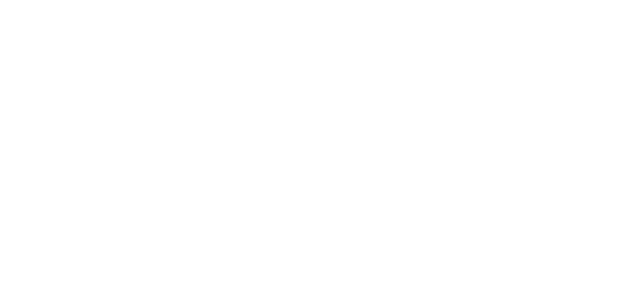
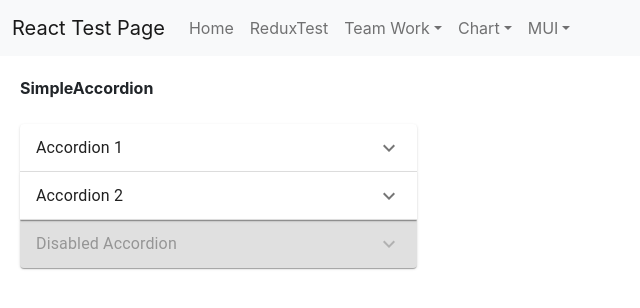
Before and after one commit to jinseok1306/React-Test, a React (Create React App) app in the folder ReactProject/client_app/: page /MUI/AccordionPage in a window 1280 px wide. Before the commit this address had no page. Shown: the top 308 px of the page, without its empty margins (0-640 px from the left). Built offline with nearby package versions, Linux system fonts and the light colour scheme.

Commit message:
MUI SimpleAccordion 테스트 완료

```diff
--- a/ReactProject/client_app/src/App.tsx
+++ b/ReactProject/client_app/src/App.tsx
@@ -46,6 +46,7 @@ function App() {
                   <Route path="/MUI/ProgressPage" element={<Page.ProgressPage />} />
                   <Route path="/MUI/SkeletonPage" element={<Page.SkeletonPage />} />
                   <Route path="/MUI/SnackbarPage" element={<Page.SnackbarPage />} />
+                  <Route path="/MUI/AccordionPage" element={<Page.AccordionPage />} />
               </Routes>
           </Provider>
     </div>
--- /dev/null
+++ b/ReactProject/client_app/src/components/Accordion/SimpleAccordion.tsx
@@ -0,0 +1,52 @@
+import * as React from 'react';
+import Accordion from '@mui/material/Accordion';
+import AccordionSummary from '@mui/material/AccordionSummary';
+import AccordionDetails from '@mui/material/AccordionDetails';
+import Typography from '@mui/material/Typography';
+import ExpandMoreIcon from '@mui/icons-material/ExpandMore';
+
+export default function SimpleAccordion() {
+  return (
+    <div>
+      <Accordion>
+        <AccordionSummary
+          expandIcon={<ExpandMoreIcon />}
+          aria-controls="panel1a-content"
+          id="panel1a-header"
+        >
+          <Typography>Accordion 1</Typography>
+        </AccordionSummary>
+        <AccordionDetails>
+          <Typography>
+            Lorem ipsum dolor sit amet, consectetur adipiscing elit. Suspendisse
+            malesuada lacus ex, sit amet blandit leo lobortis eget.
+          </Typography>
+        </AccordionDetails>
+      </Accordion>
+      <Accordion>
+        <AccordionSummary
+          expandIcon={<ExpandMoreIcon />}
+          aria-controls="panel2a-content"
+          id="panel2a-header"
+        >
+          <Typography>Accordion 2</Typography>
+        </AccordionSummary>
+        <AccordionDetails>
+          <Typography>
+            Lorem ipsum dolor sit amet, consectetur adipiscing elit. Suspendisse
+            malesuada lacus ex, sit amet blandit leo lobortis eget.
+          </Typography>
+        </AccordionDetails>
+      </Accordion>
+      <Accordion disabled>
+        <AccordionSummary
+          expandIcon={<ExpandMoreIcon />}
+          aria-controls="panel3a-content"
+          id="panel3a-header"
+        >
+          <Typography>Disabled Accordion</Typography>
+        </AccordionSummary>
+      </Accordion>
+    </div>
+  );
+}
--- a/ReactProject/client_app/src/components/Menu.tsx
+++ b/ReactProject/client_app/src/components/Menu.tsx
@@ -53,6 +53,7 @@ const Menu = () => {
                                 <NavDropdown.Item><Link to="/MUI/ProgressPage" style={{ color: 'rgba(0, 0, 0, 0.55)', textDecoration: 'none' }}>ProgressPage</Link></NavDropdown.Item>
                                 <NavDropdown.Item><Link to="/MUI/SkeletonPage" style={{ color: 'rgba(0, 0, 0, 0.55)', textDecoration: 'none' }}>SkeletonPage</Link></NavDropdown.Item>
                                 <NavDropdown.Item><Link to="/MUI/SnackbarPage" style={{ color: 'rgba(0, 0, 0, 0.55)', textDecoration: 'none' }}>SnackbarPage</Link></NavDropdown.Item>
+                                <NavDropdown.Item><Link to="/MUI/AccordionPage" style={{ color: 'rgba(0, 0, 0, 0.55)', textDecoration: 'none' }}>AccordionPage</Link></NavDropdown.Item>
                             </NavDropdown>
                         </Nav>
                     </Navbar.Collapse>
--- /dev/null
+++ b/ReactProject/client_app/src/pages/MUI/AccordionPage.tsx
@@ -0,0 +1,22 @@
+import React, { useCallback, useState } from "react";
+import Menu from '../../components/Menu';
+import Grid from '@mui/material/Grid';
+import SimpleAccordion from '../../components/Accordion/SimpleAccordion';
+
+const AccordionPage = () => {
+    return (
+        <div>
+            <Menu />
+            <div style={{ margin: 20 }}>
+                <Grid container rowSpacing={1} columnSpacing={{ xs: 1, sm: 2, md: 3 }}>
+                    <Grid item xs={4}>
+                        <b>SimpleAccordion</b><div>&nbsp;</div>
+                        <SimpleAccordion />
+                    </Grid>
+                </Grid>
+            </div>
+        </div>
+    );
+};
+
+export default AccordionPage;
--- a/ReactProject/client_app/src/pages/index.tsx
+++ b/ReactProject/client_app/src/pages/index.tsx
@@ -34,3 +34,4 @@ export { default as DialogPage } from './MUI/DialogPage';
 export { default as ProgressPage } from './MUI/ProgressPage';
 export { default as SkeletonPage } from './MUI/SkeletonPage';
 export { default as SnackbarPage } from './MUI/SnackbarPage';
+export { default as AccordionPage } from './MUI/AccordionPage';
```
Also changed, not shown: 1 other file (tests, documents, lock files or other folders).
